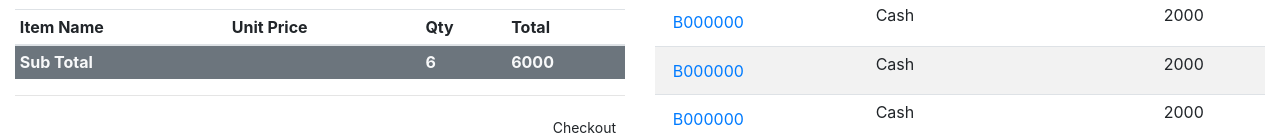
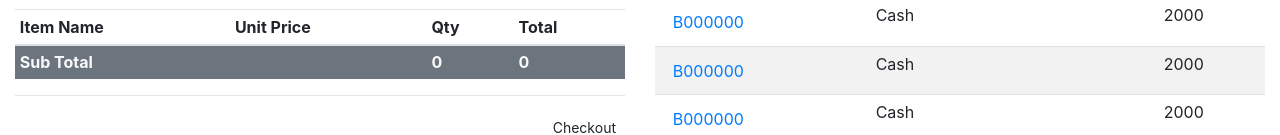
Before and after one commit to RizanMusthafa/simple-billing-app, a React (Create React App) app: page / in a window 1280 px wide. Shown: the part 168-303 px from the top of the page. Built offline with nearby package versions, Linux system fonts and the light colour scheme.

Commit message:
update bill summery when submited

```diff
--- a/src/components/CreateBill/BillItems.jsx
+++ b/src/components/CreateBill/BillItems.jsx
@@ -1,7 +1,7 @@
 import React from 'react';
 import BillItem from './BillItem';
 
-const BillItems = ({ items }) => {
+const BillItems = ({ items, sum: { qtys, subTotal } }) => {
   return (
     <table className="table table-sm table-striped">
       <thead>
@@ -20,8 +20,8 @@ const BillItems = ({ items }) => {
       <tfoot>
         <tr className="bg-secondary text-light font-weight-bold">
           <td colSpan="2">Sub Total</td>
-          <td>6</td>
-          <td>6000</td>
+          <td>{qtys}</td>
+          <td>{subTotal}</td>
         </tr>
       </tfoot>
     </table>
--- a/src/components/CreateBill/index.jsx
+++ b/src/components/CreateBill/index.jsx
@@ -9,6 +9,10 @@ class CreateBill extends React.Component {
       unitPrice: 0,
       qty: 1,
       total: 0
+    },
+    billSummery: {
+      qtys: 0,
+      subTotal: 0
     },
     bill: []
   };
@@ -27,8 +31,12 @@ class CreateBill extends React.Component {
     } else {
       newBill.push(newItem);
     }
+    const billSummery = {
+      qtys: this.state.billSummery.qtys + newItem.qty,
+      subTotal: this.state.billSummery.subTotal + newItem.total
+    };
     const emptyFormData = { itemName: '', unitPrice: 0, qty: 1, total: 0 };
-    this.setState({ bill: newBill, formData: emptyFormData });
+    this.setState({ bill: newBill, formData: emptyFormData, billSummery });
   };
 
   fieldChange = e => {
@@ -60,7 +68,7 @@ class CreateBill extends React.Component {
           handleFieldChange={this.fieldChange}
         />
         <hr />
-        <BillItems items={this.state.bill} />
+        <BillItems sum={this.state.billSummery} items={this.state.bill} />
         <hr />
         <div className="text-right">
           <button type="button" className="btn btn-sm">
```
